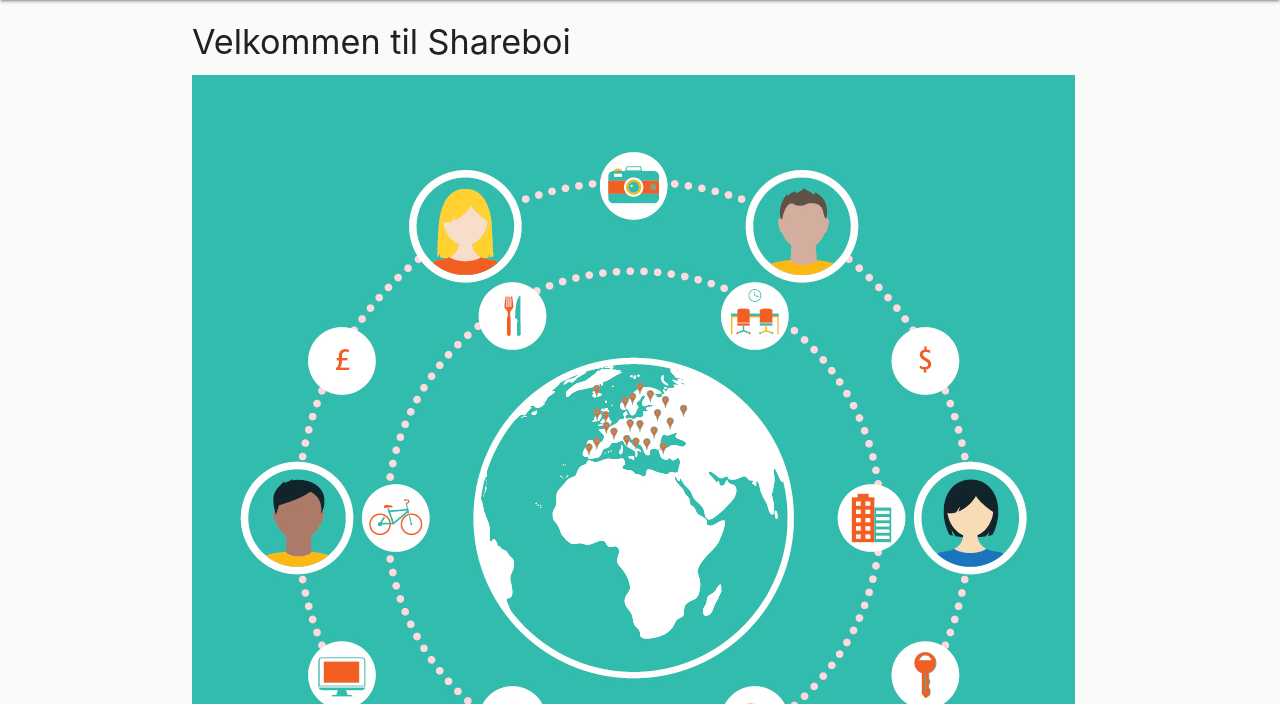
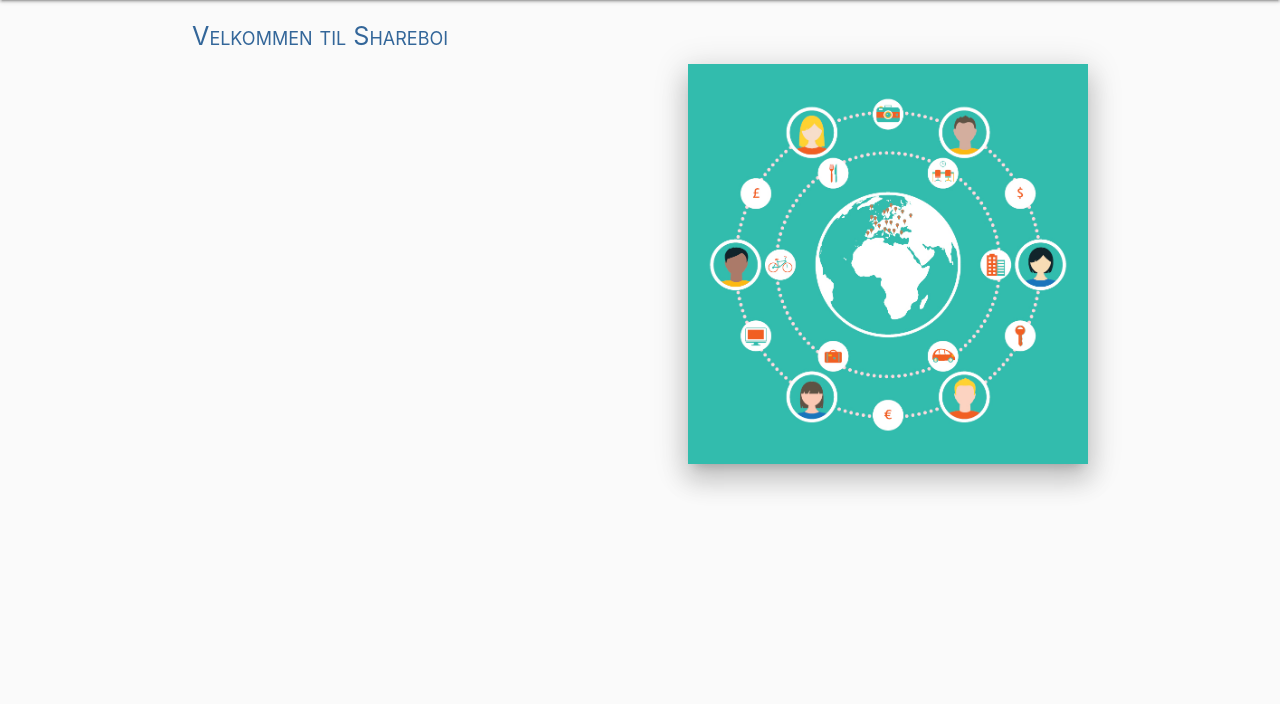
Before and after one commit to marhaal/School-project, a Django app: page / in a window 1280 px wide. Shown: the part 64-768 px from the top of the page. After the commit the page ends 560 px from the top, so only its background shows below. Run offline with Django 3.2, Linux system fonts and the light colour scheme; parts of the project's set-up code (start-up, migrations or seed data) failed here and were passed over.

Commit message:
image for homepage

```diff
--- a/Webside/templates/webside/home.html
+++ b/Webside/templates/webside/home.html
@@ -2,11 +2,13 @@
 {% load static %}
 {% block content %}
     <body>
-        <h4>Velkommen til Shareboi</h4>
+        <h4 class="flow-text" style="color:#336699; font-variant: small-caps;">Velkommen til Shareboi</h4>
+        <img src="{% static "media/sharing.jpg" %}"  class="z-depth-4" alt="Sharing"
+        style="float:right; max-width:400px; max-height:400px; "/>
+        <br>
         <ul>
         {% if user.is_authenticated %}
           <li><a class="waves-effect waves-light btn" href="/requests">Etterspørr noe!</a></li>
         {% endif %}
-        <img src="{% static "media/sharing.jpg" %}" alt="Sharing"/>
     </body>
 {% endblock %}
--- a/mysite/settings.py
+++ b/mysite/settings.py
@@ -119,8 +119,9 @@ USE_TZ = True
 # https://docs.djangoproject.com/en/2.0/howto/static-files/
 
 STATIC_URL = '/static/'
+STATIC_ROOT = os.path.join(BASE_DIR, "static")
+MEDIA_ROOT = os.path.join(BASE_DIR, "Webside/media")
 MEDIA_URL="/media/"
-MEDIA_ROOT = os.path.join(BASE_DIR, "Webside/media")
 
 LOGIN_URL = 'login'
 LOGOUT_URL = 'logout'
--- a/mysite/urls.py
+++ b/mysite/urls.py
@@ -16,7 +16,7 @@ Including another URLconf
 from django.contrib import admin
 from django.urls import path, include
 from django.conf.urls.static import static
-from django.conf import settings
+from mysite import settings
 
 urlpatterns = [
     path('admin/', admin.site.urls),
```
Also changed, not shown: Webside/static/media/sharing.jpg (renamed from Webside/media/sharing.jpg), db.sqlite3.
